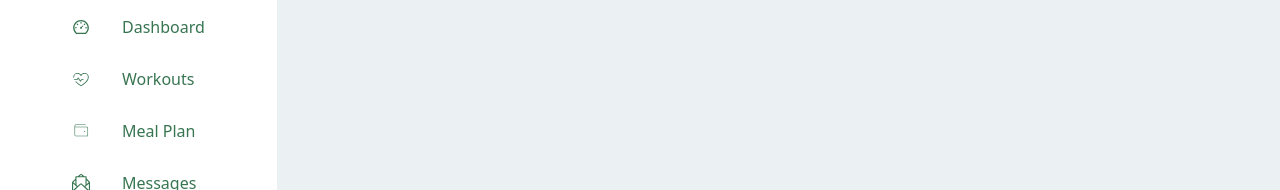
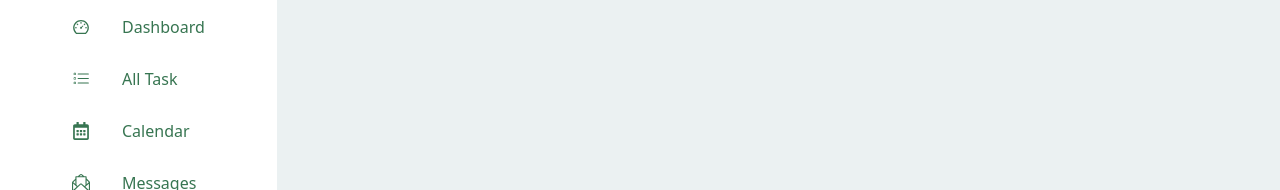
Before and after one commit to ms-moradi/todos, a Next.js app: page / in a window 1280 px wide. Shown: the part 357-547 px from the top of the page. Built offline with nearby package versions, Linux system fonts and the light colour scheme.

Commit message:
add src to data

```diff
--- a/src/data/data.js
+++ b/src/data/data.js
@@ -1,14 +1,14 @@
 import { AiOutlineDashboard } from "react-icons/ai";
-import { PiHeartbeatLight } from "react-icons/pi";
-import { PiWalletThin } from "react-icons/pi";
+import { BsListTask } from "react-icons/bs";
+import { FaRegCalendarAlt } from "react-icons/fa";
 import { SlEnvolopeLetter } from "react-icons/sl";
 import { IoSettingsOutline } from "react-icons/io5";
 
 
 export const itemDashboard = [
-    {id:1, name:"Dashboard", icon:<AiOutlineDashboard/>},
-    {id:2, name:"Workouts", icon:<PiHeartbeatLight/>},
-    {id:3, name:"Meal Plan", icon:<PiWalletThin/>},
-    {id:4, name:"Messages", icon:<SlEnvolopeLetter/>},
-    {id:5, name:"Settings", icon:<IoSettingsOutline/>},
+    {id:1, name:"Dashboard", icon:<AiOutlineDashboard/>, src:"/dashboard"},
+    {id:2, name:"All Task", icon:<BsListTask />, src:"/task"},
+    {id:3, name:"Calendar", icon:<FaRegCalendarAlt/>, src:"/calendar"},
+    {id:4, name:"Messages", icon:<SlEnvolopeLetter/>, src:"/message"},
+    {id:5, name:"Settings", icon:<IoSettingsOutline/>, src:"/setting-page"},
 ]
```
